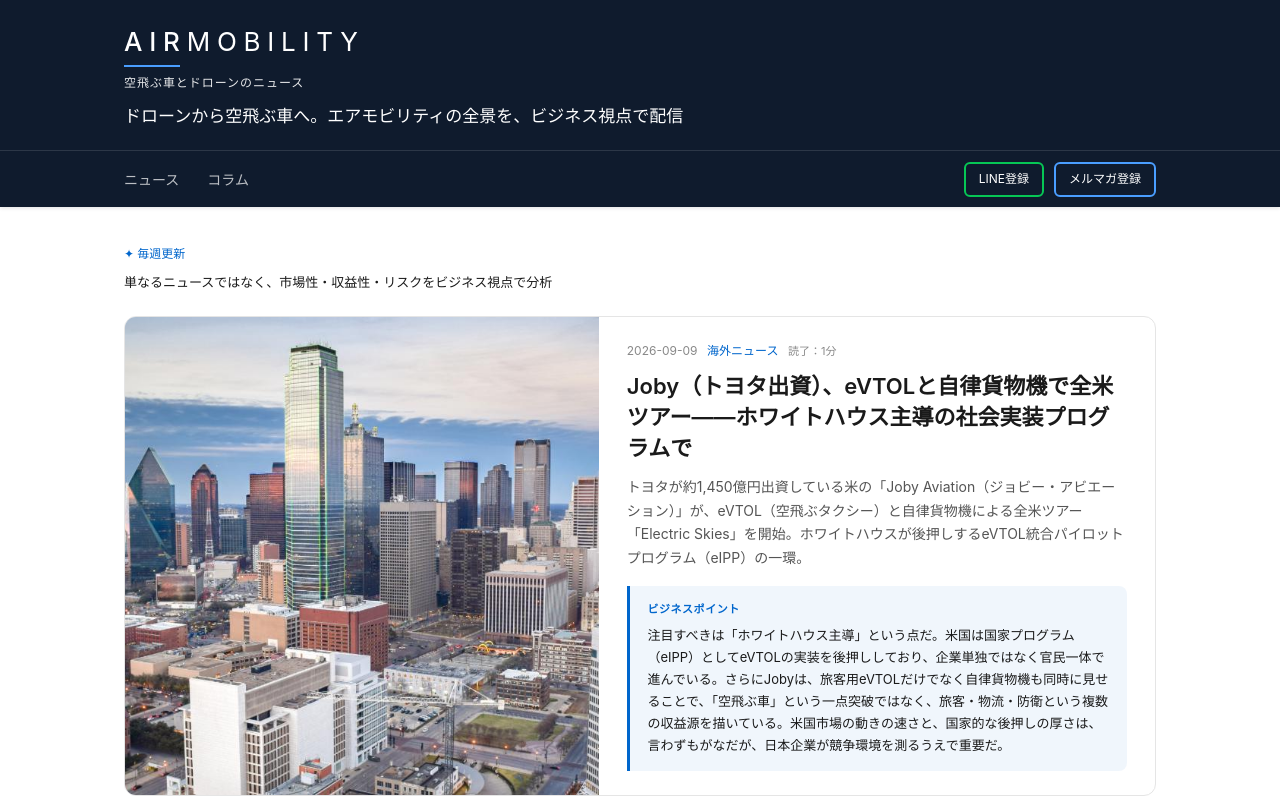
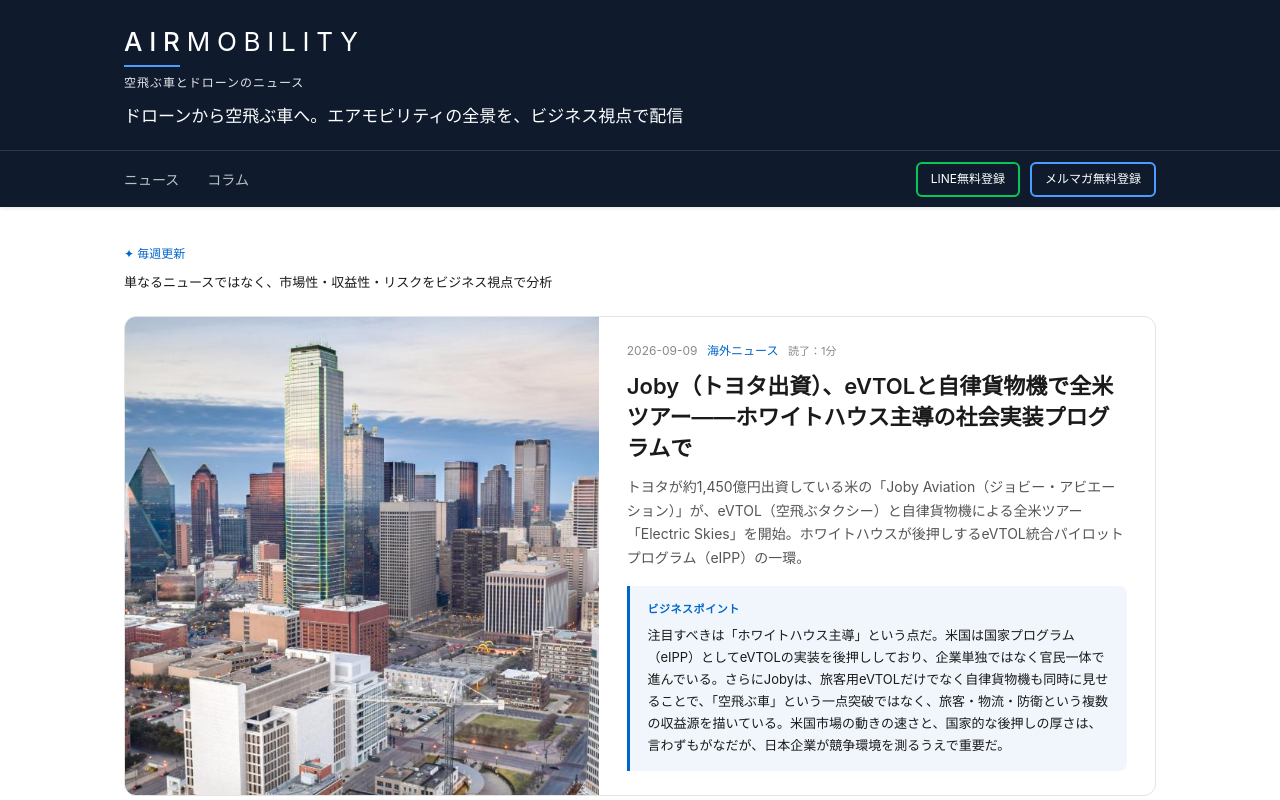
Before and after one commit to tetsuoyamazaki/airmobility-news, a Next.js app: page / in a window 1280 px wide. Shown: the top 800 px of the page. Built offline with nearby package versions, Linux system fonts and the light colour scheme.

Commit message:
Update layout.js

```diff
--- a/app/layout.js
+++ b/app/layout.js
@@ -68,8 +68,8 @@ export default function RootLayout({ children }) {
                 <a href="/column">コラム</a>
               </div>
               <div className="nav-cta">
-                <a href="https://lin.ee/8X3vPpq" target="_blank" rel="noopener noreferrer" className="nav-btn line">LINE登録</a>
-                <a href="https://mail.os7.biz/add/1JVP" target="_blank" rel="noopener noreferrer" className="nav-btn mail">メルマガ登録</a>
+                <a href="https://lin.ee/8X3vPpq" target="_blank" rel="noopener noreferrer" className="nav-btn line">LINE無料登録</a>
+                <a href="https://mail.os7.biz/add/1JVP" target="_blank" rel="noopener noreferrer" className="nav-btn mail">メルマガ無料登録</a>
               </div>
             </div>
           </nav>
```
